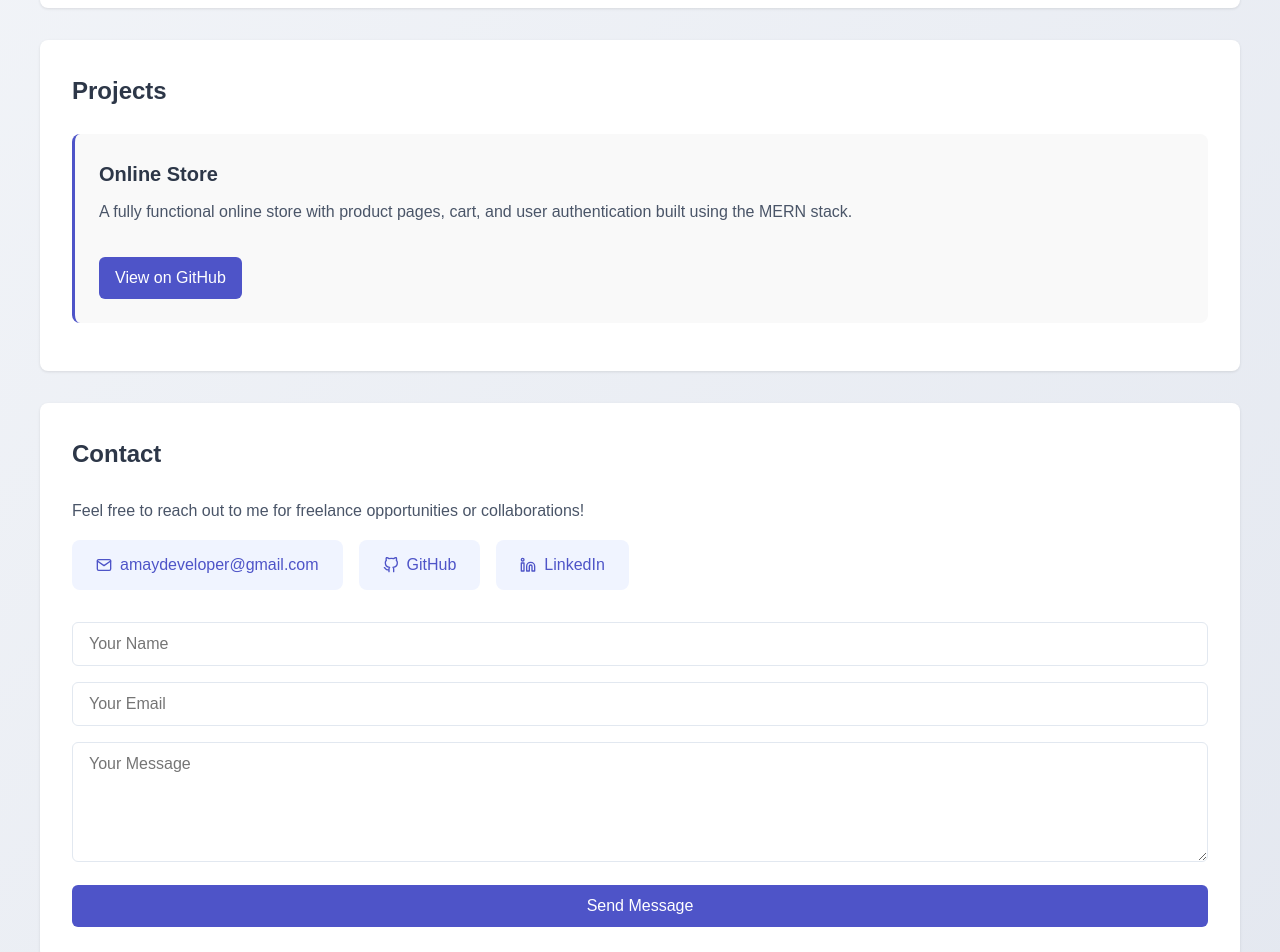
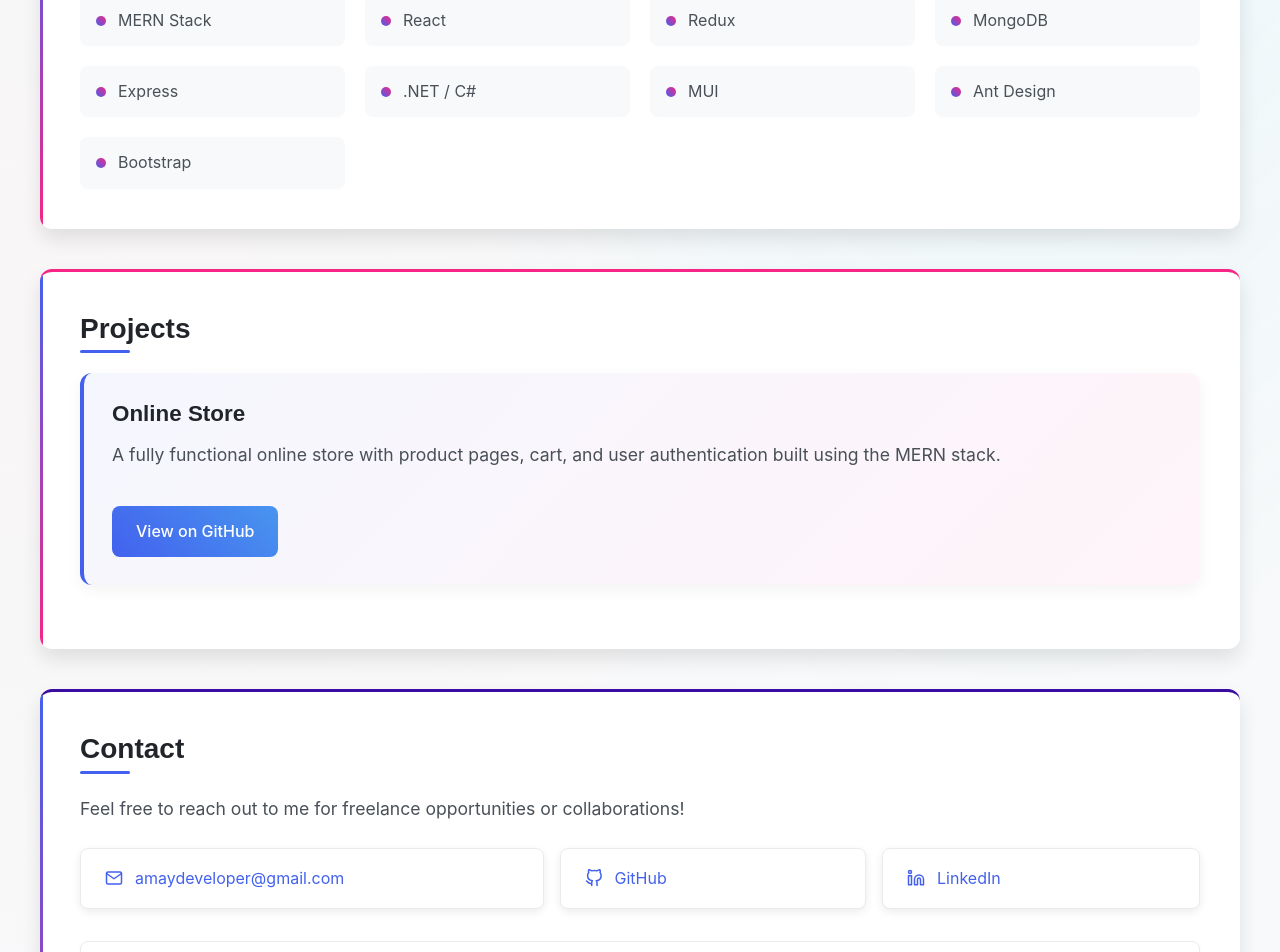
Before and after one commit to adnaandeveloper/my-porfolio, a React (Create React App) app: page / in a window 1280 px wide. Shown: the part 800-1752 px from the top of the page. Built offline with nearby package versions, Linux system fonts and the light colour scheme.

Commit message:
design edit

```diff
--- a/src/App.css
+++ b/src/App.css
@@ -1,18 +1,21 @@
-/* Base Styles */
+/* Base Styles with Improved Color Scheme */
 :root {
-  --primary-color: #4e54c8;
-  --primary-dark: #3a41b5;
-  --text-dark: #2d3748;
-  --text-medium: #4a5568;
-  --text-light: #f7fafc;
-  --bg-light: #f5f7fa;
-  --bg-gradient: linear-gradient(135deg, #f5f7fa 0%, #e4e8f0 100%);
-  --shadow-sm: 0 1px 3px rgba(0, 0, 0, 0.1);
-  --shadow-md: 0 4px 6px rgba(0, 0, 0, 0.1);
-  --shadow-lg: 0 10px 15px rgba(0, 0, 0, 0.1);
-  --border-radius: 8px;
-  --transition: all 0.3s ease;
+  --primary: #4361ee;
+  --primary-light: #4895ef;
+  --primary-dark: #3f37c9;
+  --secondary: #3a0ca3;
+  --accent: #f72585;
+  --dark: #212529;
+  --medium: #495057;
+  --light: #f8f9fa;
+  --bg-gradient: linear-gradient(135deg, #f8f9fa 0%, #e9ecef 100%);
+  --card-shadow: 0 10px 20px rgba(0, 0, 0, 0.1);
+  --card-shadow-hover: 0 15px 30px rgba(0, 0, 0, 0.15);
+  --border-radius: 12px;
+  --transition: all 0.3s cubic-bezier(0.25, 0.8, 0.25, 1);
 }
+
+@import url("https://fonts.googleapis.com/css2?family=Inter:wght@300;400;500;600;700&family=Space+Grotesk:wght@400;500;600;700&display=swap");
 
 * {
   margin: 0;
@@ -21,23 +24,38 @@
 }
 
 body {
-  font-family: "Poppins", sans-serif;
-  line-height: 1.6;
-  color: var(--text-medium);
-  background: var(--bg-light);
+  font-family: "Inter", sans-serif;
+  line-height: 1.7;
+  color: var(--medium);
+  background: var(--bg-gradient);
+  -webkit-font-smoothing: antialiased;
 }
 
-/* Add this to your public/index.html <head>:
-<link href="https://fonts.googleapis.com/css2?family=Poppins:wght@300;400;500;600;700&display=swap" rel="stylesheet">
-*/
+h1,
+h2,
+h3,
+h4,
+h5,
+h6 {
+  font-family: "Space Grotesk", sans-serif;
+  font-weight: 600;
+  line-height: 1.2;
+  color: var(--dark);
+}
 
 /* Portfolio Container */
 .portfolio {
   min-height: 100vh;
   padding: 2rem;
-  background: var(--bg-gradient);
   display: flex;
   justify-content: center;
+  background-color: #f8f9fa;
+  background-image: radial-gradient(
+      at 80% 0%,
+      hsla(189, 100%, 56%, 0.1) 0px,
+      transparent 50%
+    ),
+    radial-gradient(at 0% 50%, hsla(355, 100%, 93%, 0.1) 0px, transparent 50%);
 }
 
 .portfolio-content {
@@ -49,16 +67,36 @@ body {
 .portfolio-header {
   text-align: center;
   margin-bottom: 3rem;
+  position: relative;
+  padding-bottom: 2rem;
+}
+
+.portfolio-header::after {
+  content: "";
+  position: absolute;
+  bottom: 0;
+  left: 50%;
+  transform: translateX(-50%);
+  width: 100px;
+  height: 4px;
+  background: linear-gradient(90deg, var(--primary), var(--accent));
+  border-radius: 2px;
 }
 
 .profile-image-container {
-  width: 150px;
-  height: 150px;
+  width: 160px;
+  height: 160px;
   margin: 0 auto 1.5rem;
   border-radius: 50%;
-  border: 4px solid var(--primary-color);
+  border: 4px solid white;
   padding: 5px;
-  box-shadow: var(--shadow-md);
+  box-shadow: var(--card-shadow);
+  background: linear-gradient(45deg, var(--primary), var(--accent));
+  transition: var(--transition);
+}
+
+.profile-image-container:hover {
+  transform: scale(1.05);
 }
 
 .profile-image {
@@ -66,109 +104,200 @@ body {
   height: 100%;
   border-radius: 50%;
   object-fit: cover;
+  border: 3px solid white;
 }
 
 .portfolio-header h1 {
-  font-size: 2.5rem;
+  font-size: 2.75rem;
   font-weight: 700;
-  color: var(--text-dark);
   margin-bottom: 0.5rem;
-  background: linear-gradient(90deg, var(--primary-color), #8f94fb);
+  background: linear-gradient(90deg, var(--primary), var(--accent));
   -webkit-background-clip: text;
   -webkit-text-fill-color: transparent;
   letter-spacing: -0.5px;
 }
 
 .portfolio-header .title {
-  font-size: 1.25rem;
+  font-size: 1.3rem;
   font-weight: 500;
-  color: var(--text-medium);
+  color: var(--medium);
+  max-width: 600px;
+  margin: 0 auto;
 }
 
 /* Common Section Styles */
 .portfolio-section {
   background: white;
   border-radius: var(--border-radius);
-  box-shadow: var(--shadow-sm);
-  padding: 2rem;
-  margin-bottom: 2rem;
+  box-shadow: var(--card-shadow);
+  padding: 2.5rem;
+  margin-bottom: 2.5rem;
+  transition: var(--transition);
+  border-top: 3px solid transparent;
+  position: relative;
+  overflow: hidden;
+}
+
+.portfolio-section:hover {
+  transform: translateY(-5px);
+  box-shadow: var(--card-shadow-hover);
+}
+
+.portfolio-section::before {
+  content: "";
+  position: absolute;
+  top: 0;
+  left: 0;
+  width: 3px;
+  height: 100%;
+  background: linear-gradient(to bottom, var(--primary), var(--accent));
 }
 
 .portfolio-section h2 {
-  font-size: 1.5rem;
-  font-weight: 600;
-  color: var(--text-dark);
-  margin-bottom: 1.5rem;
+  font-size: 1.75rem;
+  margin-bottom: 1.75rem;
+  position: relative;
+  display: inline-block;
+}
+
+.portfolio-section h2::after {
+  content: "";
+  position: absolute;
+  bottom: -8px;
+  left: 0;
+  width: 50px;
+  height: 3px;
+  background: var(--primary);
+  border-radius: 3px;
 }
 
 .portfolio-section p {
-  margin-bottom: 1rem;
-  line-height: 1.7;
+  margin-bottom: 1.5rem;
+  font-size: 1.1rem;
+  color: var(--medium);
 }
 
 /* About Section */
 .about-section {
-  border-left: 4px solid var(--primary-color);
+  border-top-color: var(--primary);
 }
 
 /* Skills Section */
 .skills-grid {
   display: grid;
-  grid-template-columns: repeat(auto-fill, minmax(200px, 1fr));
-  gap: 1rem;
+  grid-template-columns: repeat(auto-fill, minmax(220px, 1fr));
+  gap: 1.25rem;
 }
 
 .skill-item {
   display: flex;
   align-items: center;
   gap: 0.75rem;
+  padding: 0.75rem 1rem;
+  background: var(--light);
+  border-radius: 8px;
+  transition: var(--transition);
+}
+
+.skill-item:hover {
+  background: #e9ecef;
+  transform: translateX(5px);
 }
 
 .skill-bullet {
-  width: 8px;
-  height: 8px;
-  background-color: var(--primary-color);
+  width: 10px;
+  height: 10px;
+  background: linear-gradient(45deg, var(--primary), var(--accent));
   border-radius: 50%;
+  flex-shrink: 0;
 }
 
 /* Projects Section */
+.projects-section {
+  border-top-color: var(--accent);
+}
+
 .project-card {
-  background: #f9f9f9;
-  padding: 1.5rem;
+  background: white;
+  padding: 1.75rem;
   border-radius: var(--border-radius);
-  border-left: 3px solid var(--primary-color);
-  transition: transform 0.3s ease;
-  margin-bottom: 1rem;
+  box-shadow: 0 5px 15px rgba(0, 0, 0, 0.05);
+  transition: var(--transition);
+  border-left: 4px solid var(--primary);
+  margin-bottom: 1.5rem;
+  position: relative;
+  overflow: hidden;
+}
+
+.project-card::before {
+  content: "";
+  position: absolute;
+  top: 0;
+  left: 0;
+  width: 100%;
+  height: 100%;
+  background: linear-gradient(
+    135deg,
+    rgba(67, 97, 238, 0.05) 0%,
+    rgba(247, 37, 133, 0.05) 100%
+  );
+  z-index: 0;
 }
 
 .project-card:hover {
   transform: translateY(-5px);
+  box-shadow: 0 10px 25px rgba(0, 0, 0, 0.1);
 }
 
 .project-card h3 {
-  font-size: 1.25rem;
-  font-weight: 600;
-  color: var(--text-dark);
-  margin-bottom: 0.5rem;
+  font-size: 1.4rem;
+  margin-bottom: 0.75rem;
+  position: relative;
+}
+
+.project-card p {
+  margin-bottom: 1.25rem;
+  position: relative;
 }
 
 .project-link {
-  display: inline-block;
+  display: inline-flex;
+  align-items: center;
+  gap: 0.5rem;
   margin-top: 1rem;
-  padding: 0.5rem 1rem;
-  background: var(--primary-color);
+  padding: 0.75rem 1.5rem;
+  background: linear-gradient(45deg, var(--primary), var(--primary-light));
   color: white;
   text-decoration: none;
-  border-radius: 6px;
+  border-radius: 8px;
   font-weight: 500;
   transition: var(--transition);
+  position: relative;
+  overflow: hidden;
+  z-index: 1;
 }
 
-.project-link:hover {
-  background: var(--primary-dark);
+.project-link::before {
+  content: "";
+  position: absolute;
+  top: 0;
+  left: -100%;
+  width: 100%;
+  height: 100%;
+  background: linear-gradient(45deg, var(--primary-dark), var(--primary));
+  transition: var(--transition);
+  z-index: -1;
+}
+
+.project-link:hover::before {
+  left: 0;
 }
 
 /* Contact Section */
+.contact-section {
+  border-top-color: var(--secondary);
+}
+
 .contact-links {
   display: flex;
   flex-wrap: wrap;
@@ -179,72 +308,153 @@ body {
 .contact-link {
   display: flex;
   align-items: center;
-  gap: 0.5rem;
-  padding: 0.75rem 1.5rem;
-  background: #f0f4ff;
-  color: var(--primary-color);
+  gap: 0.75rem;
+  padding: 1rem 1.5rem;
+  background: white;
+  color: var(--primary);
   text-decoration: none;
-  border-radius: var(--border-radius);
+  border-radius: 8px;
   transition: var(--transition);
+  box-shadow: 0 3px 10px rgba(0, 0, 0, 0.08);
+  border: 1px solid #e9ecef;
+  flex-grow: 1;
 }
 
 .contact-link:hover {
-  background: var(--primary-color);
+  transform: translateY(-3px);
+  box-shadow: 0 8px 20px rgba(0, 0, 0, 0.1);
   color: white;
+  background: linear-gradient(45deg, var(--primary), var(--primary-light));
+}
+
+.contact-link:hover svg {
+  stroke: white;
 }
 
 .contact-link svg {
-  flex-shrink: 0;
+  transition: var(--transition);
 }
 
 /* Contact Form */
 .contact-form {
   display: flex;
   flex-direction: column;
-  gap: 1rem;
+  gap: 1.25rem;
+}
+
+.form-group {
+  position: relative;
 }
 
 .form-group input,
 .form-group textarea {
   width: 100%;
-  padding: 0.75rem 1rem;
-  border: 1px solid #e2e8f0;
-  border-radius: 6px;
+  padding: 1rem 1.25rem;
+  border: 1px solid #e9ecef;
+  border-radius: 8px;
   font-size: 1rem;
-  font-family: inherit;
+  font-family: "Inter", sans-serif;
+  transition: var(--transition);
+  background: white;
+  box-shadow: 0 2px 5px rgba(0, 0, 0, 0.03);
+}
+
+.form-group input:focus,
+.form-group textarea:focus {
+  outline: none;
+  border-color: var(--primary);
+  box-shadow: 0 0 0 3px rgba(67, 97, 238, 0.2);
 }
 
 .form-group textarea {
   resize: vertical;
-  min-height: 120px;
+  min-height: 140px;
 }
 
 .submit-button {
-  padding: 0.75rem;
-  background: var(--primary-color);
+  padding: 1rem;
+  background: linear-gradient(45deg, var(--primary), var(--primary-light));
   color: white;
   border: none;
-  border-radius: 6px;
-  font-weight: 500;
+  border-radius: 8px;
+  font-weight: 600;
   font-size: 1rem;
   cursor: pointer;
   transition: var(--transition);
+  text-transform: uppercase;
+  letter-spacing: 0.5px;
+  box-shadow: 0 4px 15px rgba(67, 97, 238, 0.3);
+  position: relative;
+  overflow: hidden;
+  z-index: 1;
+}
+
+.submit-button::before {
+  content: "";
+  position: absolute;
+  top: 0;
+  left: -100%;
+  width: 100%;
+  height: 100%;
+  background: linear-gradient(45deg, var(--primary-dark), var(--primary));
+  transition: var(--transition);
+  z-index: -1;
+}
+
+.submit-button:hover::before {
+  left: 0;
 }
 
 .submit-button:hover {
-  background: var(--primary-dark);
+  transform: translateY(-2px);
+  box-shadow: 0 6px 20px rgba(67, 97, 238, 0.4);
 }
 
 .success-message {
-  padding: 1rem;
-  background: #e6fffa;
-  color: #065f46;
-  border-radius: 6px;
+  padding: 1.5rem;
+  background: #f0fff4;
+  color: #2f855a;
+  border-radius: 8px;
   text-align: center;
+  font-weight: 500;
+  border-left: 4px solid #38a169;
+  box-shadow: 0 3px 10px rgba(0, 0, 0, 0.05);
 }
 
 /* Responsive Design */
+@media (max-width: 1024px) {
+  .portfolio-header h1 {
+    font-size: 2.5rem;
+  }
+
+  .portfolio-section {
+    padding: 2rem;
+  }
+}
+
 @media (max-width: 768px) {
+  .portfolio {
+    padding: 1.5rem;
+  }
+
+  .portfolio-header h1 {
+    font-size: 2.25rem;
+  }
+
+  .portfolio-header .title {
+    font-size: 1.15rem;
+  }
+
+  .skills-grid {
+    grid-template-columns: repeat(auto-fill, minmax(180px, 1fr));
+  }
+
+  .contact-links {
+    flex-direction: column;
+  }
+}
+
+@media (max-width: 480px) {
   .portfolio {
     padding: 1rem;
   }
@@ -253,29 +463,19 @@ body {
     font-size: 2rem;
   }
 
-  .portfolio-header .title {
-    font-size: 1.1rem;
+  .portfolio-section {
+    padding: 1.75rem;
   }
 
-  .skills-grid {
-    grid-template-columns: repeat(auto-fill, minmax(150px, 1fr));
-  }
-
-  .contact-links {
-    flex-direction: column;
-  }
-}
-
-@media (max-width: 480px) {
-  .portfolio-header h1 {
-    font-size: 1.75rem;
-  }
-
-  .portfolio-section {
-    padding: 1.5rem;
+  .portfolio-section h2 {
+    font-size: 1.5rem;
   }
 
   .skills-grid {
     grid-template-columns: 1fr;
   }
+
+  .project-card {
+    padding: 1.5rem;
+  }
 }
--- a/src/App.js
+++ b/src/App.js
@@ -33,8 +33,8 @@ export default function Portfolio() {
   // SVG icons as React components
   const MailIcon = () => (
     <svg
-      width="16"
-      height="16"
+      width="18"
+      height="18"
       viewBox="0 0 24 24"
       fill="none"
       stroke="currentColor"
@@ -49,8 +49,8 @@ export default function Portfolio() {
 
   const GithubIcon = () => (
     <svg
-      width="16"
-      height="16"
+      width="18"
+      height="18"
       viewBox="0 0 24 24"
       fill="none"
       stroke="currentColor"
@@ -64,8 +64,8 @@ export default function Portfolio() {
 
   const LinkedinIcon = () => (
     <svg
-      width="16"
-      height="16"
+      width="18"
+      height="18"
       viewBox="0 0 24 24"
       fill="none"
       stroke="currentColor"
```
